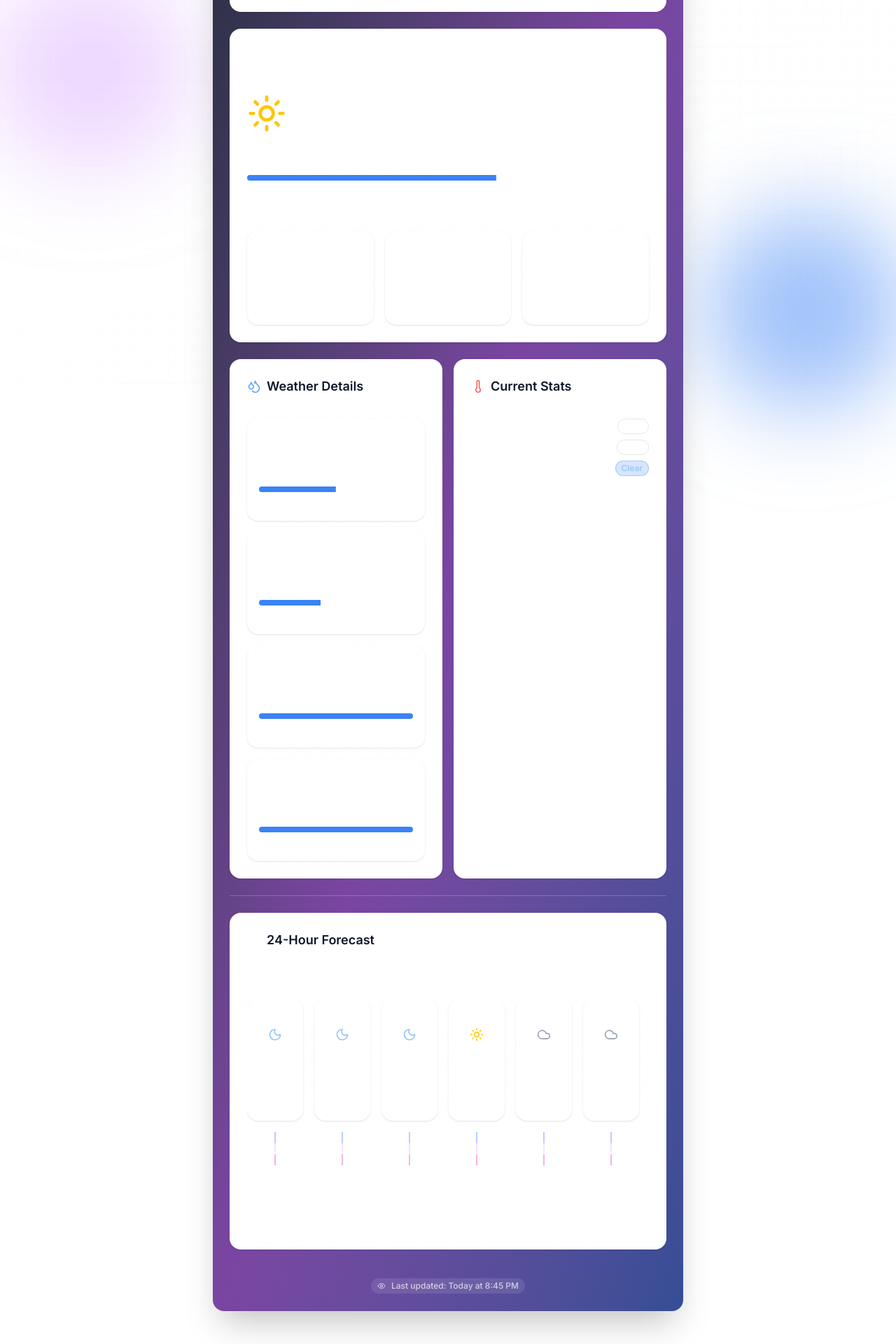
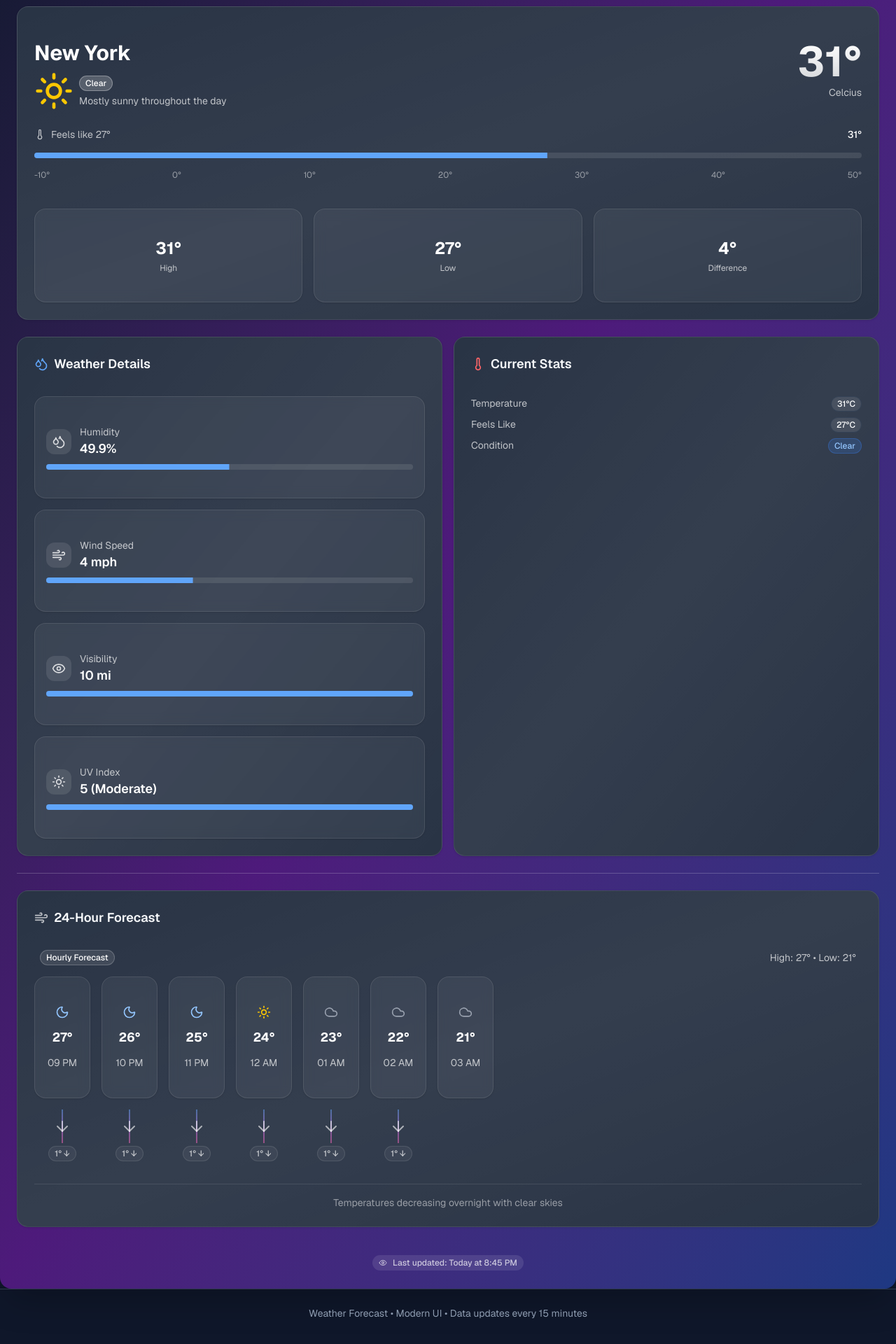
Before and after one commit to libranetx/weather-forcast, a Next.js app: page / in a window 1280 px wide. Shown: the part 245-2165 px from the top of the page at 70% size. Built offline with nearby package versions, Linux system fonts and the light colour scheme.

Commit message:
update layout file

```diff
--- a/app/layout.tsx
+++ b/app/layout.tsx
@@ -1,12 +1,20 @@
 import type { Metadata } from "next";
-import { Inter } from "next/font/google";
+import { Geist, Geist_Mono } from "next/font/google";
 import "./globals.css";
 
-const inter = Inter({ subsets: ["latin"] });
+const geistSans = Geist({
+  variable: "--font-geist-sans",
+  subsets: ["latin"],
+});
+
+const geistMono = Geist_Mono({
+  variable: "--font-geist-mono",
+  subsets: ["latin"],
+});
 
 export const metadata: Metadata = {
-  title: "Weather Forecast App",
-  description: "Real-time weather forecast application",
+  title: "Weather Forecast | Modern",
+  description: "A modern weather forecasting application",
 };
 
 export default function RootLayout({
@@ -15,30 +23,36 @@ export default function RootLayout({
   children: React.ReactNode;
 }>) {
   return (
-    <html lang="en" suppressHydrationWarning>
+    <html lang="en" className="dark" suppressHydrationWarning>
       <head>
         <meta name="viewport" content="width=device-width, initial-scale=1" />
+        <meta name="theme-color" content="#0f172a" />
       </head>
-      <body className={`${inter.className} antialiased bg-background`}>
-        {/* Animated gradient background */}
-        <div className="fixed inset-0 -z-10 h-full w-full bg-linear-to-br from-background via-background to-secondary/10">
-          <div className="absolute inset-0 bg-[linear-gradient(to_right,#4f4f4f12_1px,transparent_1px),linear-gradient(to_bottom,#4f4f4f12_1px,transparent_1px)] bg-size-[24px_24px] opacity-20"></div>
+      <body
+        className={`${geistSans.variable} ${geistMono.variable} antialiased bg-background`}
+      >
+        {/* Modern gradient background */}
+        <div className="fixed inset-0 -z-10 bg-gradient-modern">
+          {/* Grid pattern */}
+          <div className="absolute inset-0 bg-[linear-gradient(to_right,#3b82f60a_1px,transparent_1px),linear-gradient(to_bottom,#3b82f60a_1px,transparent_1px)] bg-[size:64px_64px]"></div>
 
-          <div className="absolute top-1/4 -left-4 w-72 h-72 bg-purple-500 rounded-full mix-blend-multiply filter blur-3xl opacity-20 animate-pulse"></div>
-          <div className="absolute -bottom-8 -right-4 w-72 h-72 bg-blue-500 rounded-full mix-blend-multiply filter blur-3xl opacity-20 animate-pulse delay-1000"></div>
-          <div className="absolute top-1/2 left-1/2 -translate-x-1/2 -translate-y-1/2 w-64 h-64 bg-secondary rounded-full mix-blend-multiply filter blur-3xl opacity-10 animate-pulse delay-500"></div>
+          {/* Blue accent shapes */}
+          <div className="absolute top-0 left-0 w-64 h-64 bg-blue-500/10 rounded-full blur-3xl"></div>
+          <div className="absolute bottom-0 right-0 w-96 h-96 bg-blue-600/5 rounded-full blur-3xl"></div>
         </div>
 
-        <main className="min-h-screen relative z-10 p-4 md:p-8">
-          <div className="max-w-2xl mx-auto">
-            {children}
-          </div>
+        {/* Main content */}
+        <main className="min-h-screen relative z-10">
+          {children}
         </main>
 
-        <footer className="relative z-10 text-center py-6">
-          <p className="text-sm text-muted-foreground">
-            Powered by shadcn/ui • Weather data is simulated
-          </p>
+        {/* Footer */}
+        <footer className="py-6 text-center border-t border-border">
+          <div className="container mx-auto px-4">
+            <p className="text-sm text-muted-foreground">
+              Weather Forecast • Modern UI • Data updates every 15 minutes
+            </p>
+          </div>
         </footer>
       </body>
     </html>
```
